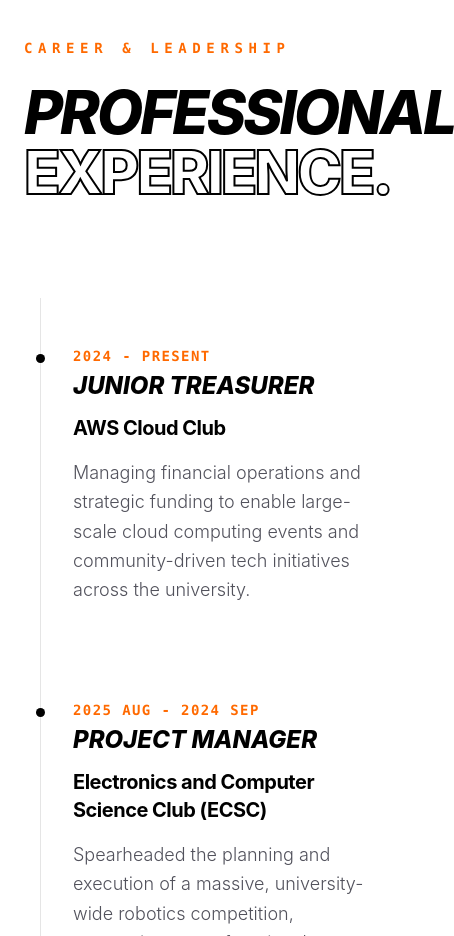
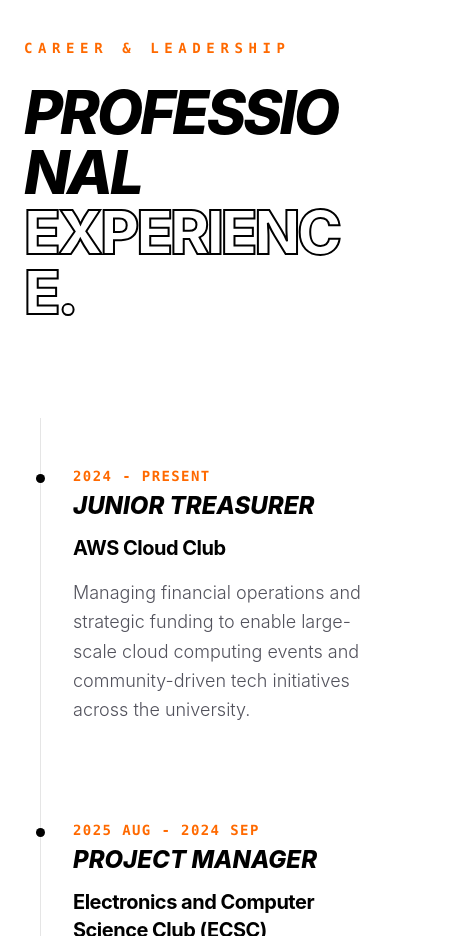
Before and after one commit to maneeshaYasinth/portfolio-website, a React (Vite) app: page / in a window 390 px wide. Shown: the part 1300-2236 px from the top of the page, 454 px wide, since content can reach past the window. Built offline with nearby package versions, Linux system fonts and the light colour scheme; a web font is replaced by a local one.

Commit message:
fix: layout issue fixed

```diff
--- a/src/pages/Experience.jsx
+++ b/src/pages/Experience.jsx
@@ -33,7 +33,7 @@ export default function Experience({ isDarkMode }) {
   return (
     <section
       id="experience"
-      className={`py-32 border-t transition-colors duration-500 ${
+      className={`py-32 border-t overflow-x-hidden transition-colors duration-500 ${
         isDarkMode ? 'bg-zinc-950' : 'bg-white'
       } ${
         isDarkMode ? 'border-black' : 'border-white'
@@ -49,13 +49,13 @@ export default function Experience({ isDarkMode }) {
             Career & Leadership
           </h2>
           <h3
-            className={`text-6xl md:text-8xl font-display font-extrabold tracking-tighter uppercase italic text-balance ${
+            className={`text-6xl md:text-8xl font-display font-extrabold tracking-tighter uppercase italic break-words whitespace-normal text-balance ${
               isDarkMode ? 'text-white' : 'text-black'
             }`}
           >
             Professional <br />
             <span
-              className="not-italic text-transparent"
+              className="not-italic text-transparent block max-w-full"
               style={{ WebkitTextStroke: isDarkMode ? '2px #f4f4f5' : '2px #000000' }}
             >
               Experience.
```
